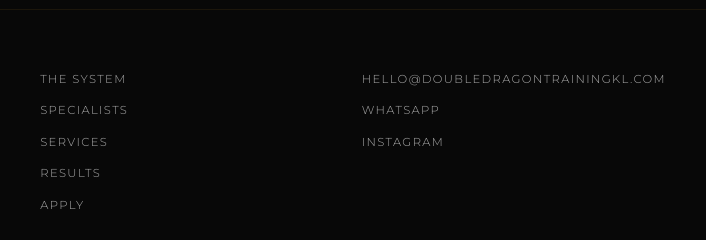
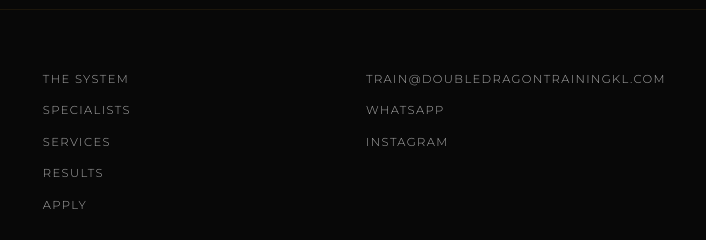
Before and after one commit to DoubleDragonTrainingKL/doubledragontraining, a plain HTML site: page index.html in a window 1280 px wide. Shown: the part 10540-10780 px from the top of the page, 516-1222 px from the left. Drawn offline with nearby package versions, Linux system fonts and the light colour scheme.

Commit message:
Update index.html

```diff
--- a/index.html
+++ b/index.html
@@ -549,7 +549,7 @@
       </nav>
       <div class="footer-contact">
         <!-- REPLACE with real details -->
-        <a href="mailto:hello@doubledragontrainingkl.com">hello@doubledragontrainingkl.com</a>
+        <a href="mailto:train@doubledragontrainingkl.com">train@doubledragontrainingkl.com</a>
         <a href="https://wa.me/60123456789" target="_blank">WhatsApp</a>
         <a href="https://instagram.com/doubledragonkl" target="_blank">Instagram</a>
       </div>
```
